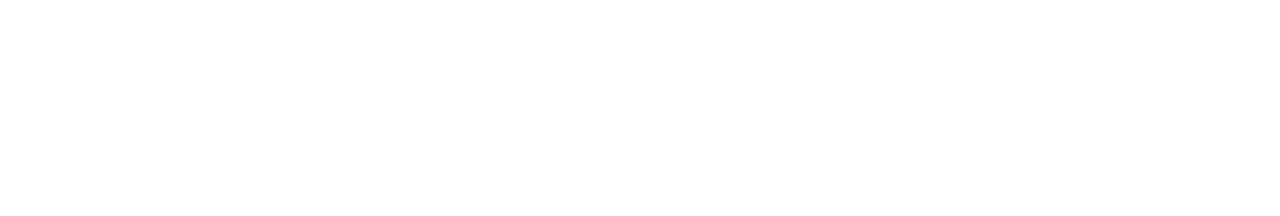
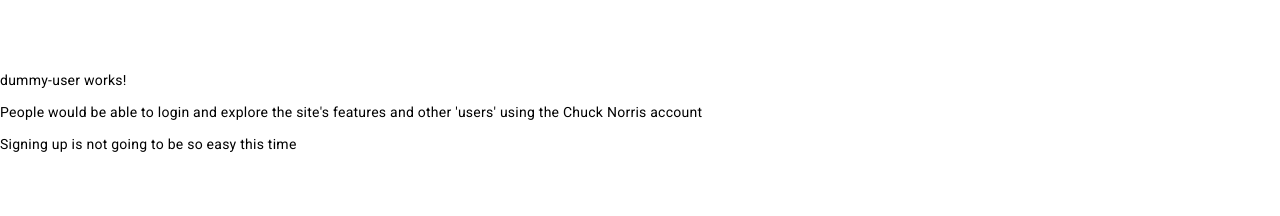
Before and after one commit to monacodelisa/Collab-Match-MEAN, an Angular app in the folder collab-match/: page /dummy-user in a window 1280 px wide. Before the commit this address led to /. Shown: the part 359-575 px from the top of the page. Built offline with nearby package versions, Linux system fonts and the light colour scheme.

Commit message:
dummy user

```diff
--- a/collab-match/src/app/app.routes.ts
+++ b/collab-match/src/app/app.routes.ts
@@ -1,6 +1,8 @@
 import { Routes } from '@angular/router';
 import { HomeComponent } from './components/home/home.component';
+import { DummyUserComponent } from './components/dummy-user/dummy-user.component';
 
 export const routes: Routes = [
-  {path: '', component: HomeComponent}
+  {path: '', component: HomeComponent},
+  {path: 'dummy-user', component: DummyUserComponent}
 ];
--- /dev/null
+++ b/collab-match/src/app/components/dummy-user/dummy-user.component.html
@@ -0,0 +1,3 @@
+<p>dummy-user works!</p>
+<p>People would be able to login and explore the site's features and other 'users' using the Chuck Norris account</p>
+<p>Signing up is not going to be so easy this time</p>
```
Also changed, not shown: collab-match/src/app/components/dummy-user/dummy-user.component.ts (added, +12 -0 lines), collab-match/src/app/components/dummy-user/dummy-user.component.scss (added), 1 other file (tests, documents, lock files or other folders).
